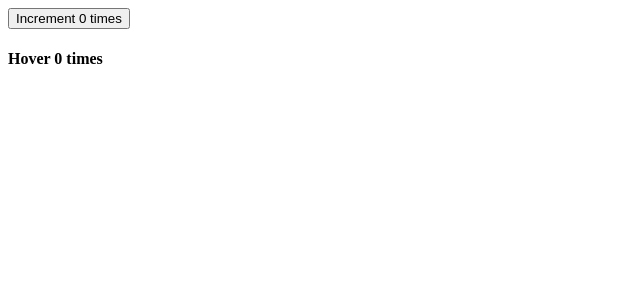
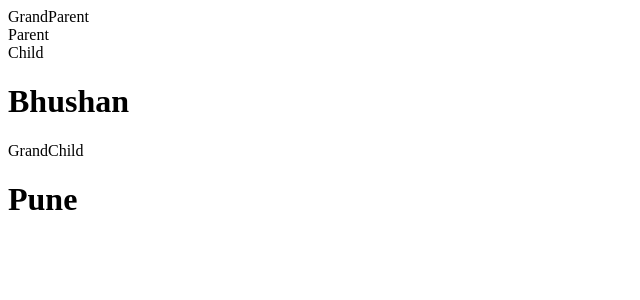
Before and after one commit to BHUSHAN000/React-Training, a React (Create React App) app: page / in a window 1280 px wide. Shown: the top 300 px of the page, without its empty margins (0-640 px from the left). Built offline with nearby package versions, Linux system fonts and the light colour scheme.

Commit message:
Context API

```diff
--- a/src/App.js
+++ b/src/App.js
@@ -1,12 +1,14 @@
 // import Counter from "./REDUX/Counter";
-import Counter from './HOCFunctionComponent/Counter';
-import Hover from './HOCFunctionComponent/Hover';
+import GrandParent from './ContextAPI/GrandParent';
+// import Counter from './HOCFunctionComponent/Counter';
+// import Hover from './HOCFunctionComponent/Hover';
 
 function App() {
   return (
     <>
-      <Counter />
-      <Hover />
+      {/* <Counter />
+      <Hover /> */}
+      <GrandParent />
     </>
   );
 }
--- /dev/null
+++ b/src/ContextAPI/Child.js
@@ -0,0 +1,16 @@
+import React, { Component } from "react";
+import GrandChild from "./GrandChild";
+import contextName from "./Context";
+export default class Child extends Component {
+  render() {
+    return (
+      <>
+        <div>Child </div>
+        <contextName.Consumer>
+          {(data) => <h1>{data.name}</h1>}
+        </contextName.Consumer>
+          <GrandChild />
+      </>
+    );
+  }
+}
--- /dev/null
+++ b/src/ContextAPI/Context.js
@@ -0,0 +1,6 @@
+import React from 'react';
+
+const contextName = React.createContext();      // creation way of context
+// export const parentContextName = React.createContext();      // creation way of context
+
+export default contextName;
--- /dev/null
+++ b/src/ContextAPI/GrandChild.js
@@ -0,0 +1,17 @@
+import React, { Component } from "react";
+import contextName,{/* parentContextName */} from "./Context";
+
+export default class GrandChild extends Component {
+    static contextType = contextName;
+  render() {
+    return (
+      <>
+        <div>GrandChild</div>
+        {/* <contextName.Consumer> */}
+        <h1>{this.context.address}</h1>
+        {/* </contextName.Consumer> */}
+
+      </>
+    );
+  }
+}
--- /dev/null
+++ b/src/ContextAPI/GrandParent.js
@@ -0,0 +1,27 @@
+/***
+ * * Context API => it is a way to pass data from root component or parent component to its child component
+ * * It bypasses the prop drilling scenario
+ * * for creation of context use this syntax
+ *      const contextName = React.createContext()
+ */
+
+import React, { Component } from "react";
+import Parent from "./Parent";
+import contextName from "./Context";
+export default class GrandParent extends Component {
+  state = {
+    name: "Bhushan",
+    counter: 0,
+    address:'Pune'
+  };
+  render() {
+    return (
+      <>
+        <div>GrandParent</div>
+        <contextName.Provider value={this.state}>
+          <Parent />
+        </contextName.Provider>
+      </>
+    );
+  }
+}
--- /dev/null
+++ b/src/ContextAPI/Parent.js
@@ -0,0 +1,18 @@
+import React, { Component } from "react";
+import Child from "./Child";
+// import { parentContextName } from "./Context";
+export default class Parent extends Component {
+    // state={
+    //     count: 0
+    // }
+  render() {
+    return (
+      <>
+        <div>Parent</div>
+        {/* <parentContextName.Provider value={this.state.count}> */}
+        <Child />
+        {/* </parentContextName.Provider> */}
+      </>
+    );
+  }
+}
```
Also changed, not shown: src/index.js (+35 -3 lines).
